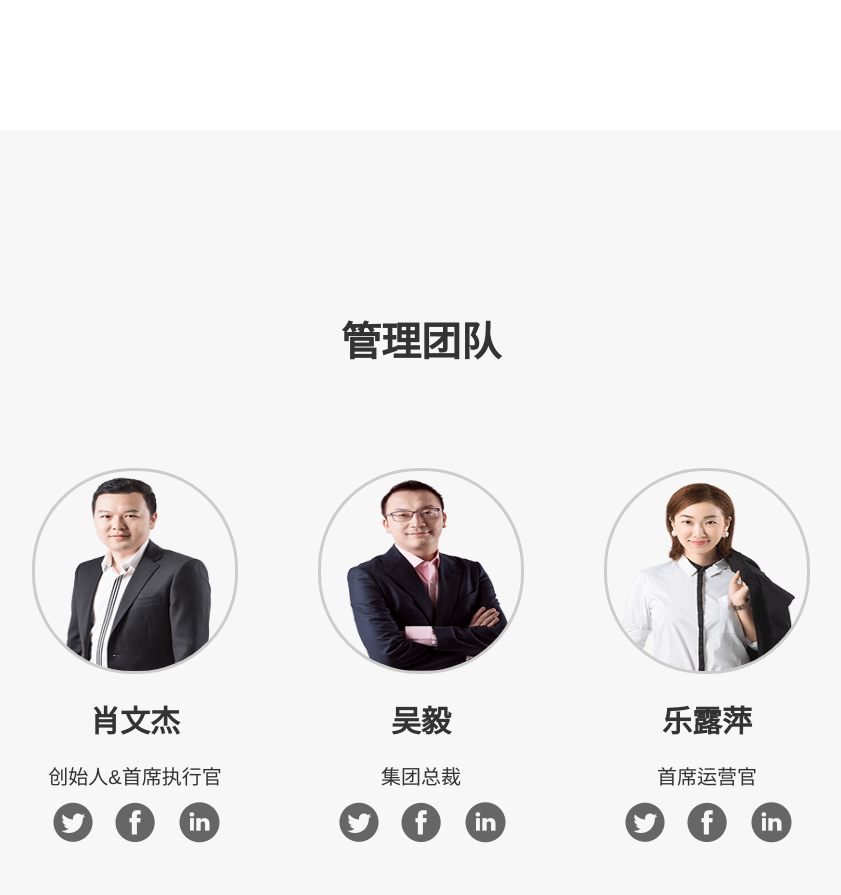
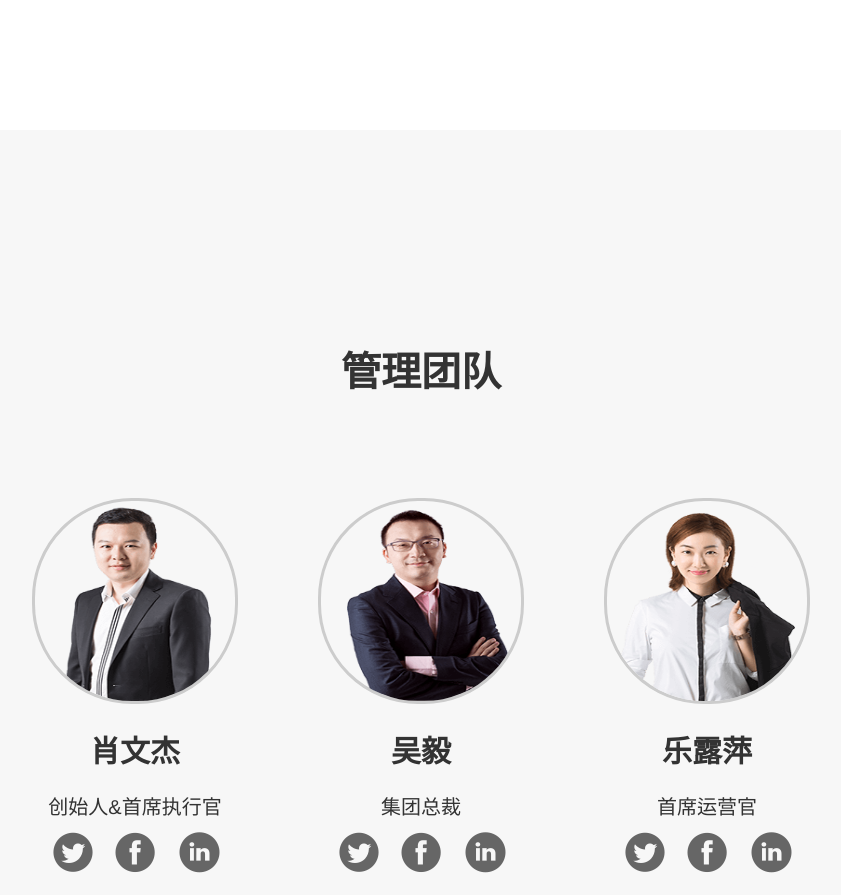
Before and after one commit to Clark124/Front-End, a plain HTML site: page task15/demo1.html in a window 1280 px wide. Shown: the part 4306-5201 px from the top of the page, without its empty margins (219-1060 px from the left). Drawn offline with Linux system fonts and the light colour scheme.

Commit message:
Update demo.css

```diff
--- a/task15/css/demo.css
+++ b/task15/css/demo.css
@@ -251,7 +251,7 @@ header .intro-text a{
 }
 #team{
     background: #f7f7f7;
-    padding: 150px 0;
+    padding: 180px 0;
 }
 #team .row-1{
     text-align: center;
```
